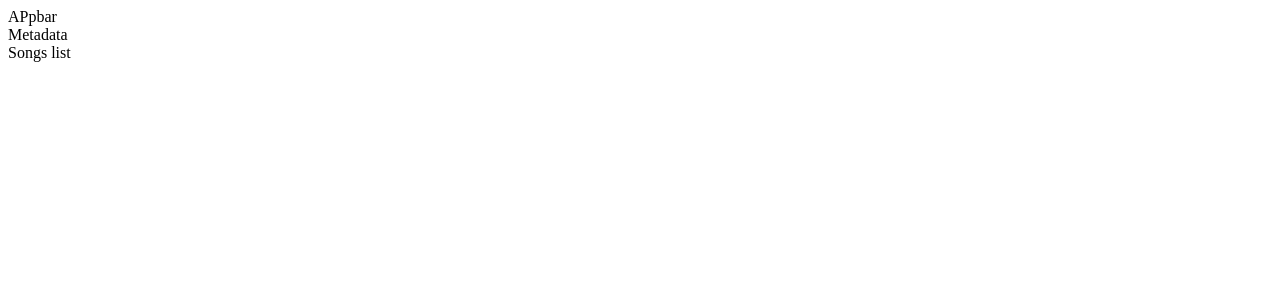
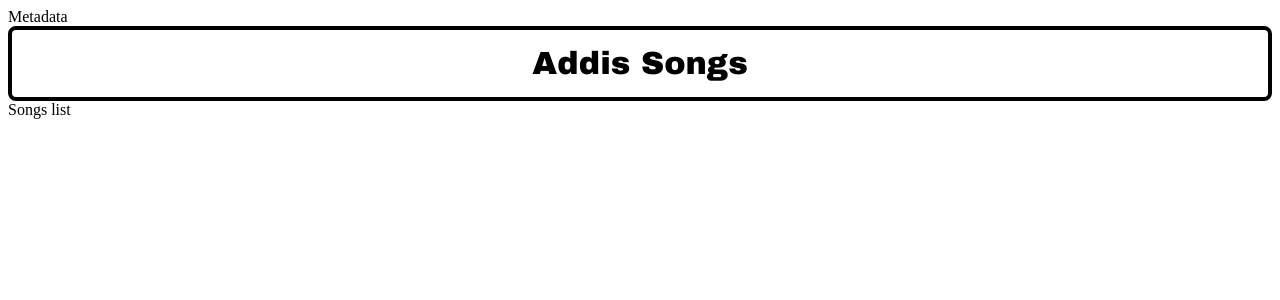
Before and after one commit to mavincci/addis_music, a React (Vite) app in the folder fe_addis_music/: page / in a window 1280 px wide. Shown: the top 300 px of the page. Built offline with nearby package versions, Linux system fonts and the light colour scheme.

Commit message:
fe: added appbar UI skeleton

```diff
--- /dev/null
+++ b/fe_addis_music/src/components/app-bar.tsx
@@ -0,0 +1,16 @@
+import styled from '@emotion/styled'
+
+const AppBarStyled = styled.section`
+  border: 4px solid;
+  border-radius: 8px;
+  padding: 16px;
+  font-family: 'Arial Black', sans-serif;
+  font-size: 32px;
+  font-weight: 600;
+  display: flex;
+  justify-content: center;
+`
+
+export const AppBar = () => {
+  return <AppBarStyled>Addis Songs</AppBarStyled>
+}
--- a/fe_addis_music/src/pages/home-page.tsx
+++ b/fe_addis_music/src/pages/home-page.tsx
@@ -1,8 +1,9 @@
+import { AppBar } from '../components/app-bar'
 export const HomePage = () => {
   return (
     <>
-      <section>APpbar</section>
       <section>Metadata</section>
+      <AppBar />
       <section>Songs list</section>
     </>
   )
```
